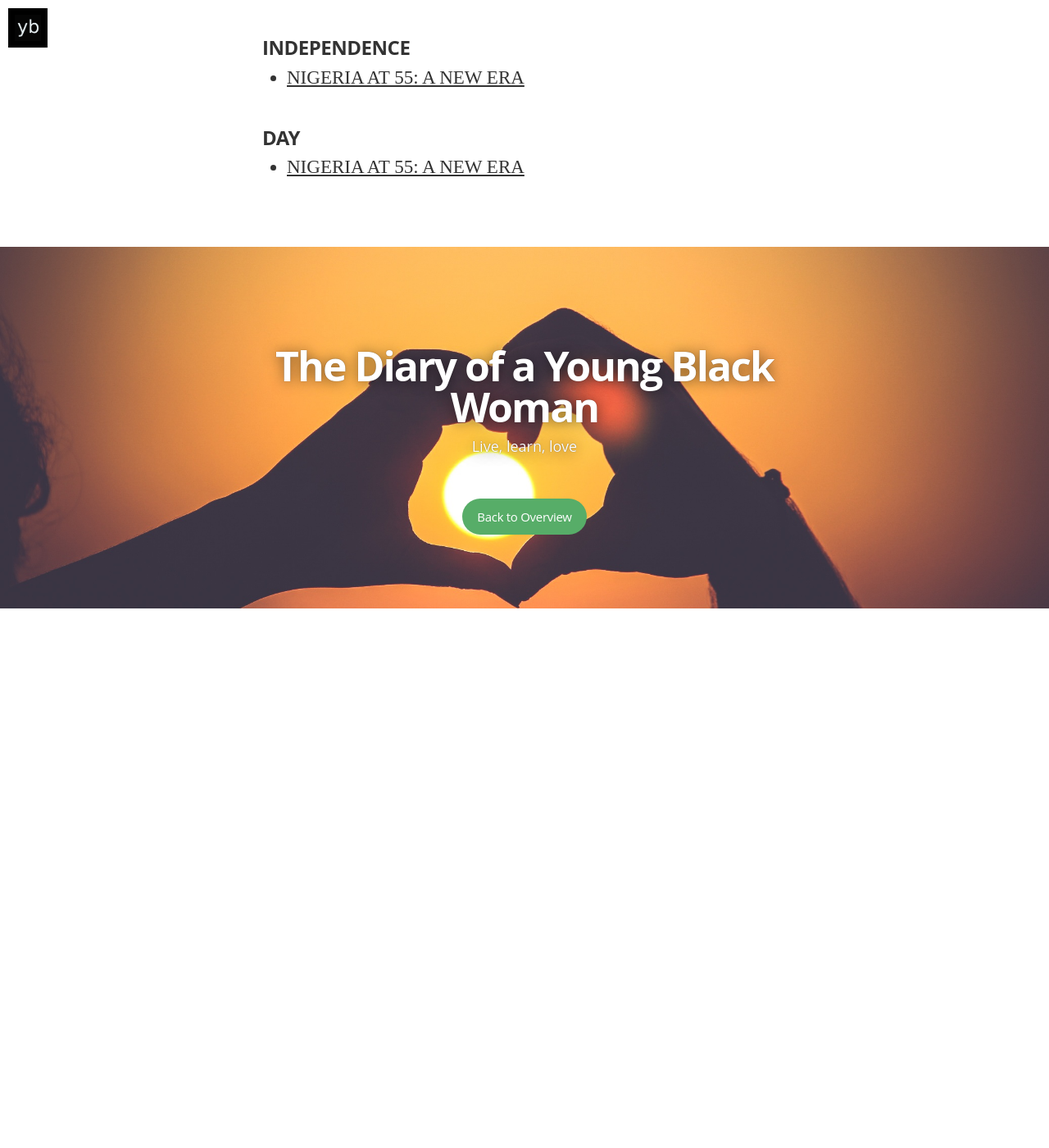
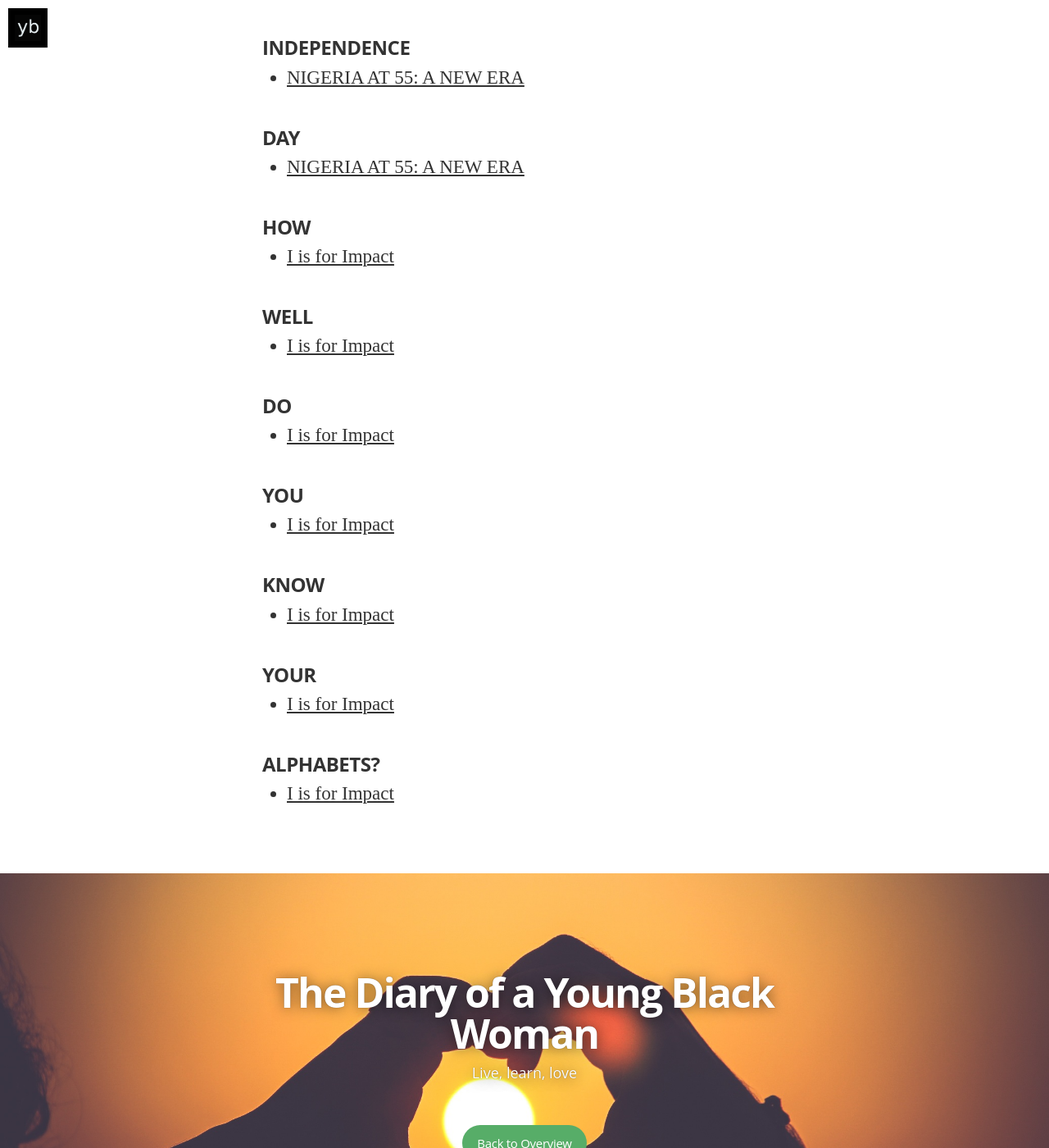
Before and after one commit to Youngblackwoman/youngblackwoman.github.io, a Jekyll site: the page built from tags.html, in a window 1280 px wide and 1400 px high, scrolled down 7965 px. Shown: the whole window at 82% size. Built offline with Jekyll 4.4.1, drawn with Linux system fonts in a browser that asks for light colours; nearby versions of some CDN libraries; some web fonts are replaced; before the commit the page ends 8707 px from its top, so only the background shows below that; some of the changed lines change nothing that is shown.

Commit message:
i is for impact

```diff
--- /dev/null
+++ b/_posts/2015-11-15-I-is-for-impact.md
@@ -0,0 +1,22 @@
+---
+layout: post
+title: I is for Impact
+date: "2015-11-15"
+author: Young Black Woman
+tags: How well do you know your alphabets?
+image: "/assets/article_images/Chrysanthemum.jpg"
+---
+
+Distinguished ladies et gentlemen of the diary, how are you doing this fine Monday morning? have you learnt from our Alphabetical series so far? It's all in a quest to create a better society for us all. We are moving on to the value of the 9th alphabet today, I is for Impact.
+
+Living in a society like ours, our survival instincts as humans drives us into different spheres of our lives. We interact with different people every day in our work place, schools, hospitals, the market place and even in traffic. There's almost a 95% chance that you'll meet a new person every single day. When you meet these people, do they go away remaining the same? What new thing did you, directly or indirectly, add to their life?
+
+The Merriam-Webster dictionary meaning of impact kind of summarizes why we are here. According to her, *to impact is to have a powerful or major influence or effect.* Impact can be effected in 2 ways; either a bad way or a good way. It's really a choice which way you want to go. Everything you do in this life has some effect. Don’t think you are too small to make an impact, even the ant as tiny as it is has shown us a couple of life survival tips.
+
+Last week, I visited my cobbler. I say my cobbler because I've been dealing with him for about 4 years now. I've changed location a couple of times during these 4 years but I always go back to him when the need arises. Now it’s not like I can't find any cobbler around but the truth is that no one takes care of my shoes like he does. I gave him a pair of shoes to repair for me and he did a beautiful job *(as always)*. I asked him how much, he smiled *(as always)* and said the amount then added; *"if you think it's too much ma, you can give me what you think is okay"*. I shook my head in surprise remembering when I gave a different cobbler my shoe to repair a couple of months back. He did a shoddy job and was even arguing with me on how much I should pay him,  how sad! I smiled back at my cobbler, gave him the amount he asked for and thanked him again. It looks like it's not a big deal but this level of humility just surprises me- that right there is Impact. As a result of this, I've decided to take life easy and be contented with what I have. This cobbling job is all he has but he is very good at it. These deeds unbeknownst to him, is making a difference and that is what we should all strive to do.
+
+No one really knows how much impact they are having on others but with time, its effect is seen. Like the popular saying goes, a life is not important except it has an impact on other lives. You can’t truly say you are successful unless you have made a difference in someone’s life. There a lot of people looking for a manual to this tunnel called life, anything to direct them and your life may be just be the manual that they are reading. How are you going to influence them? Why should people come in contact with you and remain the same? Why should they work with you in the same environment and not be changed for the better? Impacts lives and make a change; let someone say because of you I did this. You don't have to spend the whole day with them, even 5 minutes is a lot. It may be a word, it may be your actions, as long as a message is passed across, do it. I remember talking to someone a few months ago and he had his mouth open for the greater part of the conversation. It was a random convo but he saw some things differently after that. I am not perfect but I’m constantly learning every day that it’s the little deeds that actually count.
+
+If we want to see a change in our society, we need to start impacting each other. It’s our responsibility to create an environment that would be favorable for the proper growth of our children. In the words of Late Chaz-b, *"if each one can reach one and each one can teach one, what a beautiful country, Nigeria would be".*
+
+We are learning...
```
Also changed, not shown: _posts/2015-10-15-h-is-for-health.md (+1 -0 lines).
